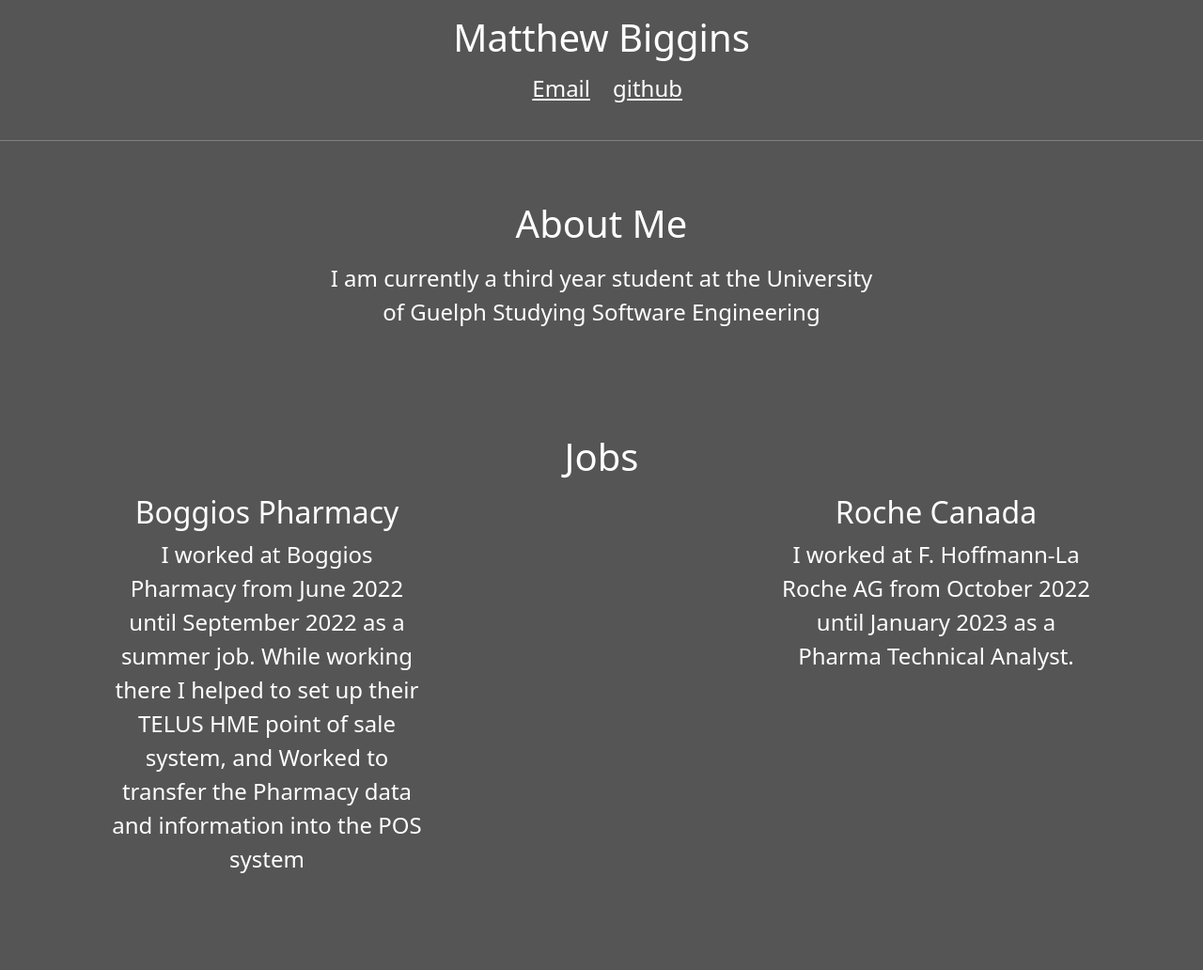
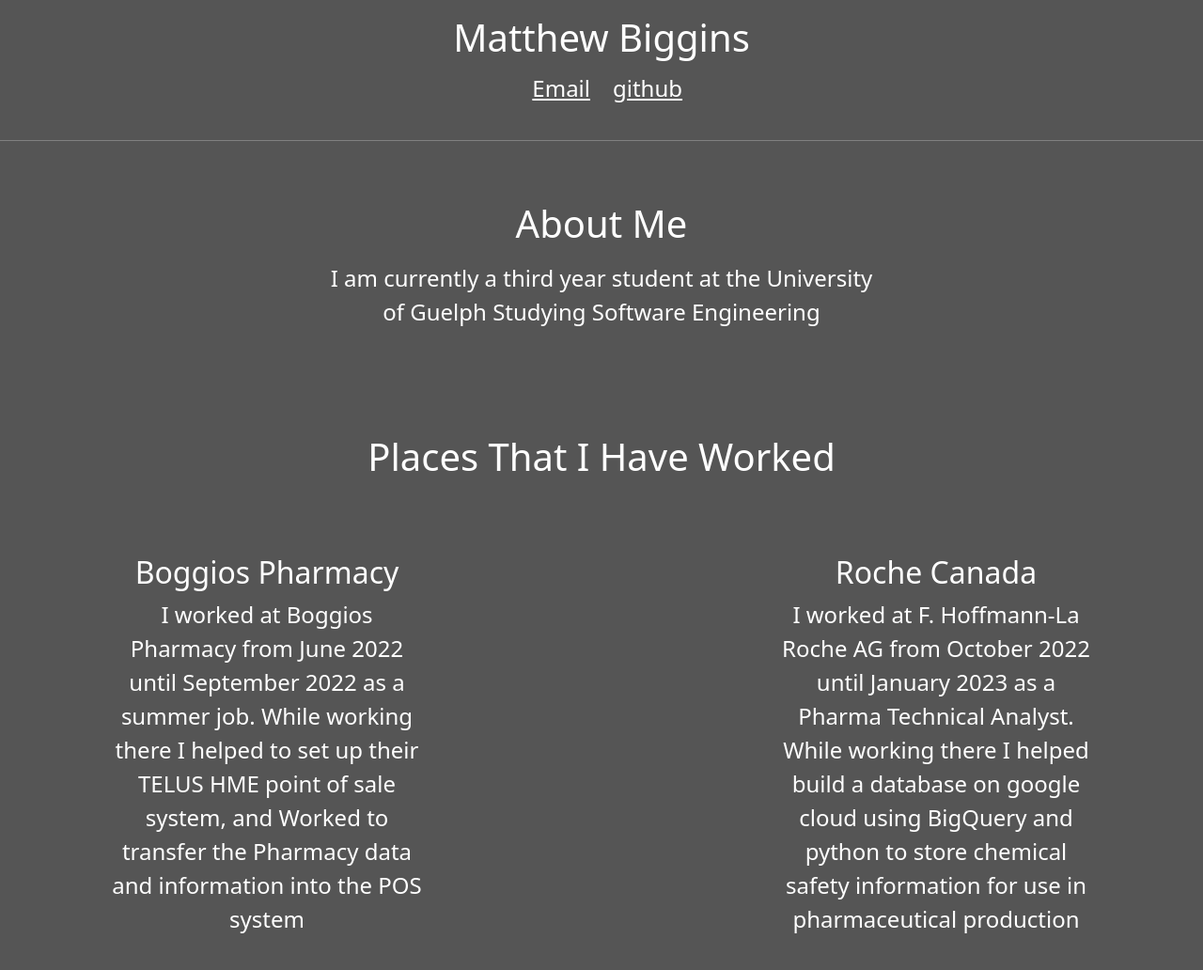
Before and after one commit to MatthewBiggins/matthewbiggins.github.io, a website: page index.html in a window 1280 px wide. Shown: the whole page at 94% size. Before the commit the page ends 996 px from the top, so only its background shows below. Drawn offline with nearby package versions, Linux system fonts and the light colour scheme.

Commit message:
added spacing

```diff
--- a/index.html
+++ b/index.html
@@ -39,8 +39,10 @@
     <div class="container p-5">
         <div class="row">
             <div class="col d-flex justify-content-center">
-                <h1 class="mb-3">Jobs</h1>
+                <h1 class="mb-3">Places That I Have Worked</h1>
             </div>
+        </div>
+        <div class="row" style="height: 64px;">
         </div>
         <div class="row">
             <div class="col d-flex justify-content-center">
@@ -65,7 +67,9 @@
             <div class="col d-flex justify-content-center text-center">
                 <p class="fs-4">
                     I worked at F. Hoffmann-La Roche AG from October 2022 until January 2023 as a Pharma
-                    Technical Analyst.
+                    Technical Analyst. While working there I helped build a database on google cloud using
+                    BigQuery and python to store chemical safety information for use in pharmaceutical
+                    production
                 </p>
             </div>
         </div>
```
